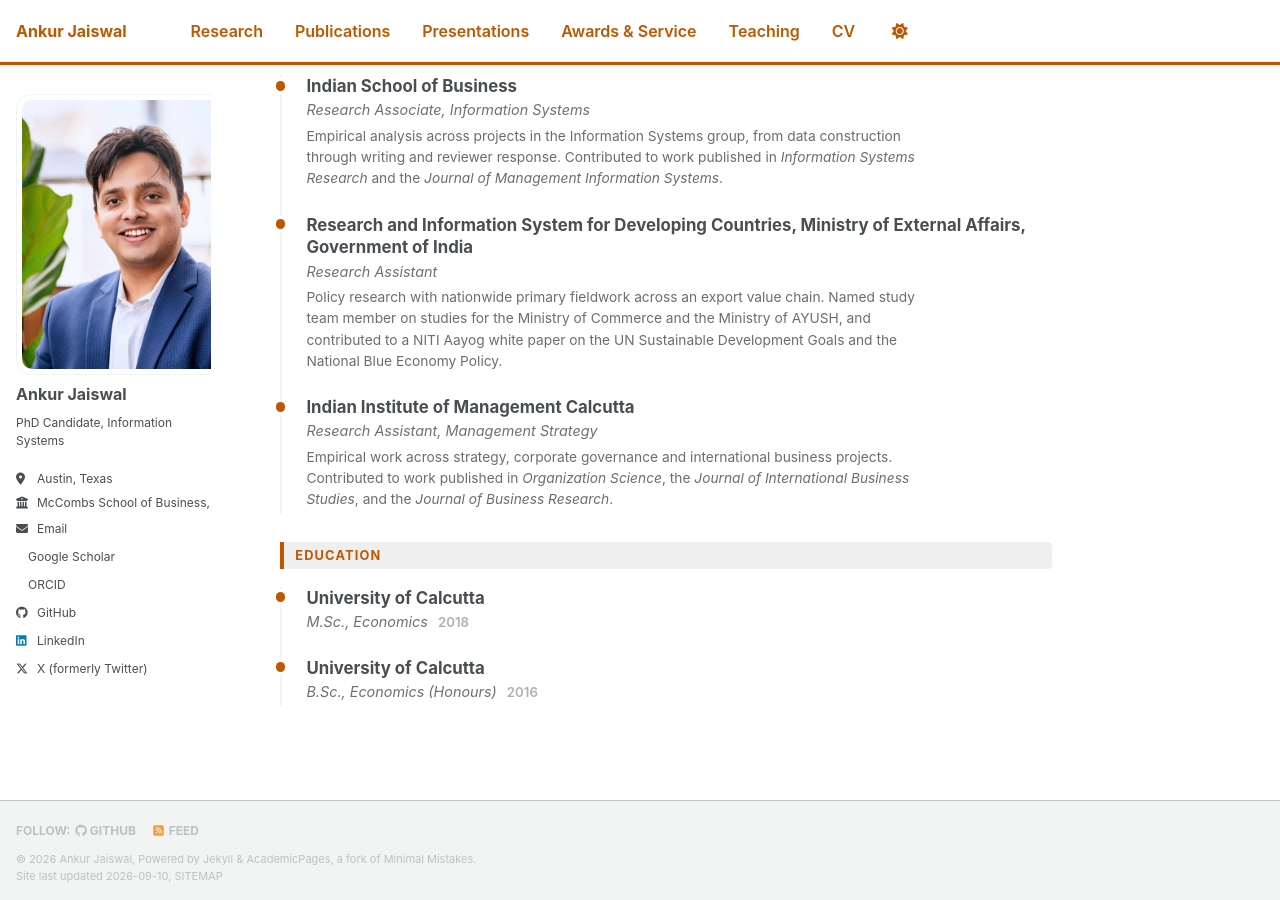
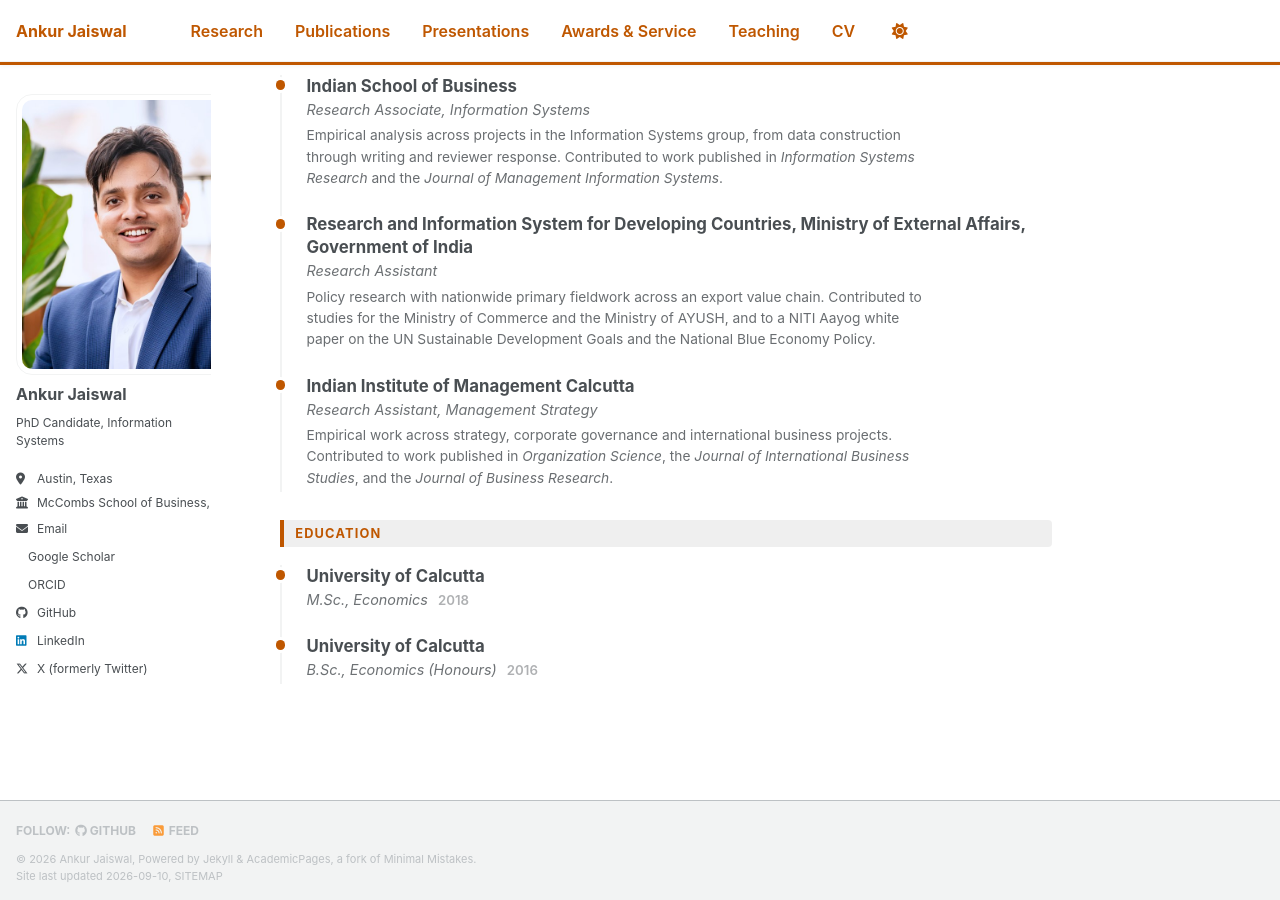
Before and after one commit to ankurjaiswal-aj/ankurjaiswal-aj.github.io, a Jekyll site: the page built from _pages/about.md, in a window 1280 px wide and 900 px high, scrolled down 988 px. Built offline with Jekyll 4.4.1, drawn with Linux system fonts in a browser that asks for light colours; a style sheet for code colours, icons or effects is not loaded; after the commit the page ends 1867 px from its top, so only the background shows below that.

Commit message:
Home: 'Contributed to' rather than 'Named study team member on'
Co-Authored-By: Claude Opus 5 (1M context) <noreply@anthropic.com>
Claude-Session: https://claude.ai/code/session_01E9crG7vAU8vaRPUgnD2akC

```diff
--- a/_pages/about.md
+++ b/_pages/about.md
@@ -47,7 +47,7 @@ Generative AI and knowledge work; business value of IT; continuous feature innov
   <div class="timeline-item">
     <div class="timeline-org">Research and Information System for Developing Countries, Ministry of External Affairs, Government of India</div>
     <div class="timeline-role">Research Assistant</div>
-    <p class="timeline-note">Policy research with nationwide primary fieldwork across an export value chain. Named study team member on studies for the Ministry of Commerce and the Ministry of AYUSH, and contributed to a NITI Aayog white paper on the UN Sustainable Development Goals and the National Blue Economy Policy.</p>
+    <p class="timeline-note">Policy research with nationwide primary fieldwork across an export value chain. Contributed to studies for the Ministry of Commerce and the Ministry of AYUSH, and to a NITI Aayog white paper on the UN Sustainable Development Goals and the National Blue Economy Policy.</p>
   </div>
 
   <div class="timeline-item">
```
